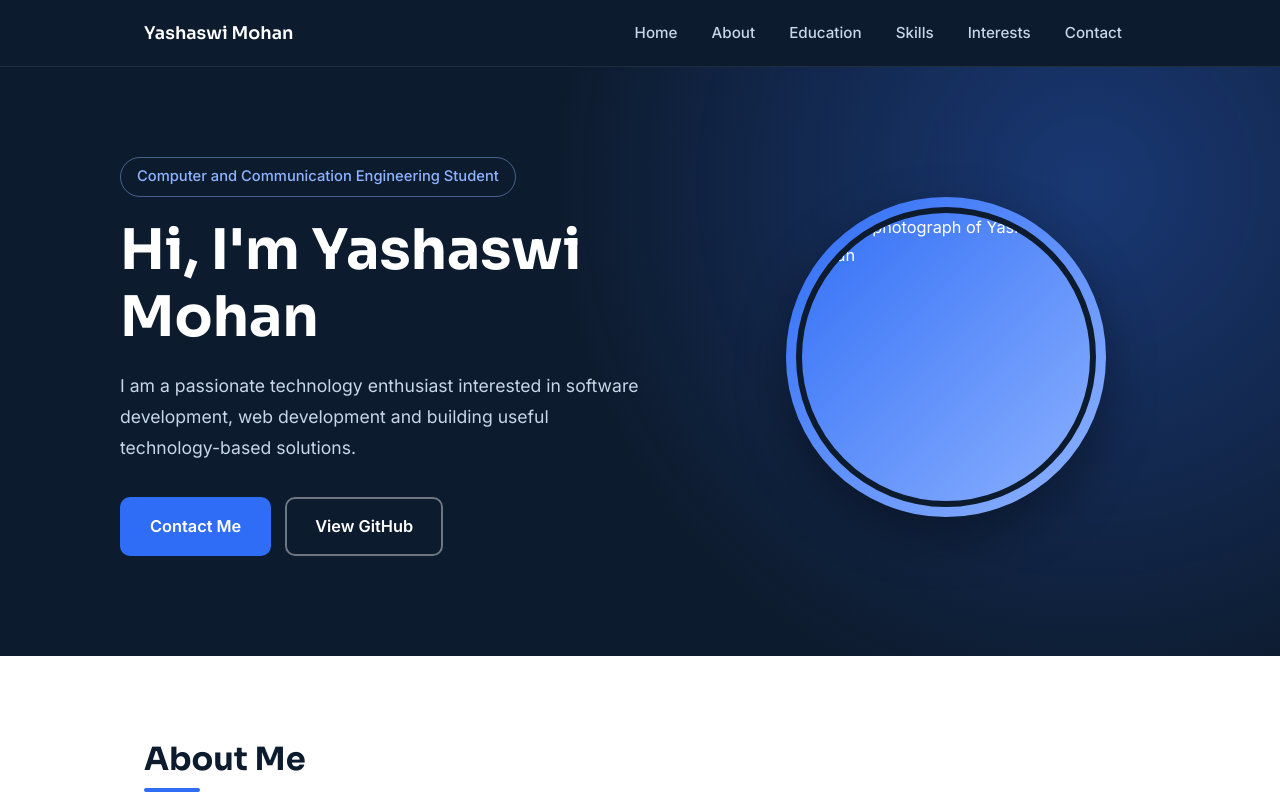
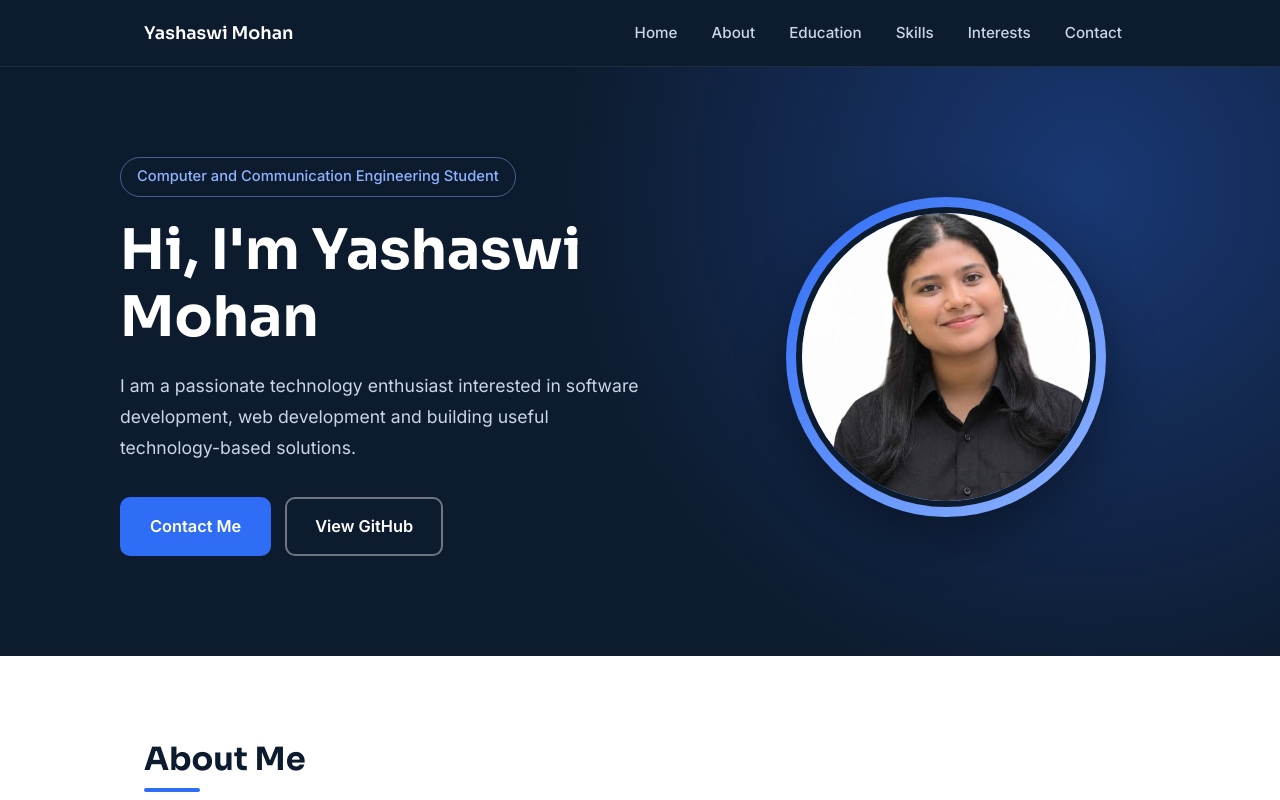
Before and after one commit to YashaswiMohan24/YashaswiMohan24.github.io, a plain HTML site: page index.html in a window 1280 px wide. Shown: the top 800 px of the page. Drawn offline with Linux system fonts and the light colour scheme.

Commit message:
Fix HTML formatting and structure

```diff
--- a/index.html
+++ b/index.html
@@ -60,7 +60,7 @@
             </div>
 
             <div class="profile-image">
-                <img src="images/profile.jpeg" alt="Profile photograph of Yashaswi Mohan">
+                <img src="profile.jpeg" alt="Profile photograph of Yashaswi Mohan">
             </div>
 
         </div>
```
